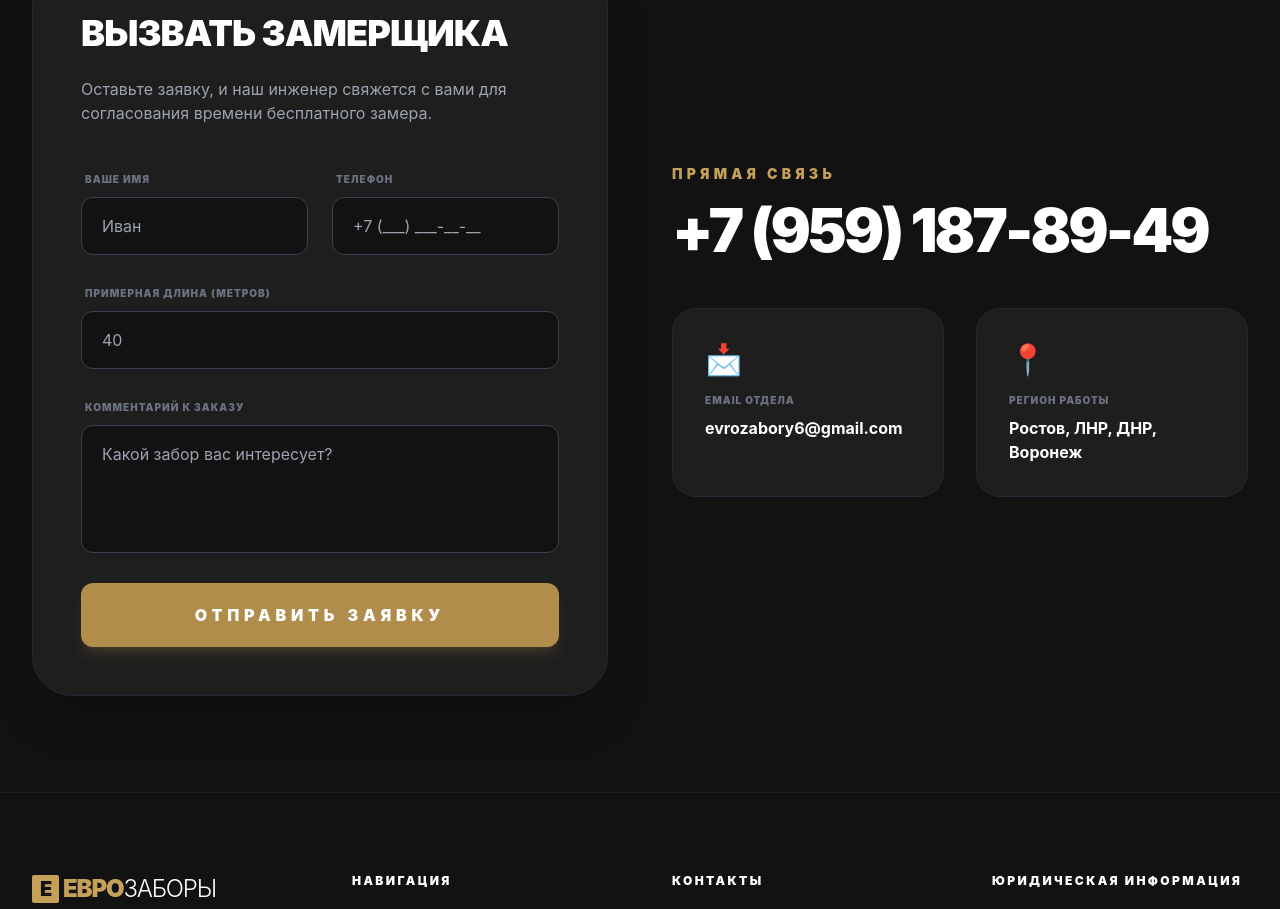
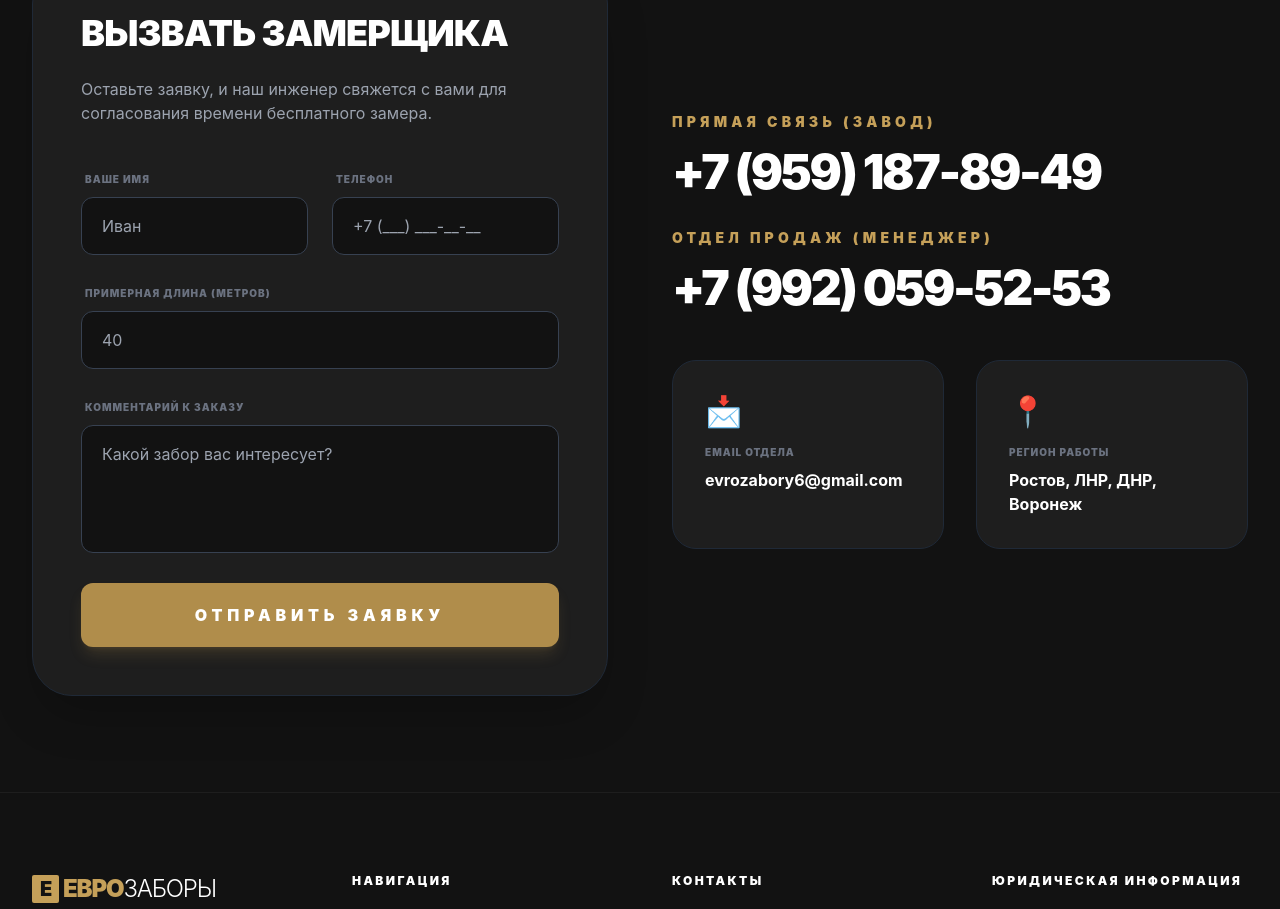
Before and after one commit to ksasha79/KovkaMaster, a React (Vite) app: page / in a window 1280 px wide. Shown: the part 8792-9701 px from the top of the page. Built offline with nearby package versions, Linux system fonts and the light colour scheme.

Commit message:
Update Contact.tsx

```diff
--- a/components/Contact.tsx
+++ b/components/Contact.tsx
@@ -76,7 +76,7 @@ const Contact: React.FC<ContactProps> = ({ prefillMessage }) => {
                     <label className="text-[10px] uppercase font-black text-gray-500 tracking-widest ml-1">Ваше имя</label>
                     <input
                       required
-                      className="w-full bg-metal-900 border border-gray-700 rounded-xl px-5 py-4 outline-none focus:border-gold-500 transition-all"
+                      className="w-full bg-metal-900 border border-gray-700 rounded-xl px-5 py-4 outline-none focus:border-gold-500 transition-all text-white"
                       placeholder="Иван"
                       value={formData.name}
                       onChange={e => setFormData({...formData, name: e.target.value})}
@@ -87,7 +87,7 @@ const Contact: React.FC<ContactProps> = ({ prefillMessage }) => {
                     <input
                       required
                       type="tel"
-                      className="w-full bg-metal-900 border border-gray-700 rounded-xl px-5 py-4 outline-none focus:border-gold-500 transition-all"
+                      className="w-full bg-metal-900 border border-gray-700 rounded-xl px-5 py-4 outline-none focus:border-gold-500 transition-all text-white"
                       placeholder="+7 (___) ___-__-__"
                       value={formData.phone}
                       onChange={e => setFormData({...formData, phone: e.target.value})}
@@ -99,7 +99,7 @@ const Contact: React.FC<ContactProps> = ({ prefillMessage }) => {
                   <label className="text-[10px] uppercase font-black text-gray-500 tracking-widest ml-1">Примерная длина (метров)</label>
                   <input
                     type="number"
-                    className="w-full bg-metal-900 border border-gray-700 rounded-xl px-5 py-4 outline-none focus:border-gold-500 transition-all"
+                    className="w-full bg-metal-900 border border-gray-700 rounded-xl px-5 py-4 outline-none focus:border-gold-500 transition-all text-white"
                     placeholder="40"
                     value={formData.length}
                     onChange={e => setFormData({...formData, length: e.target.value})}
@@ -109,7 +109,7 @@ const Contact: React.FC<ContactProps> = ({ prefillMessage }) => {
                 <div className="space-y-2">
                   <label className="text-[10px] uppercase font-black text-gray-500 tracking-widest ml-1">Комментарий к заказу</label>
                   <textarea
-                    className="w-full bg-metal-900 border border-gray-700 rounded-xl px-5 py-4 outline-none focus:border-gold-500 transition-all h-32 resize-none"
+                    className="w-full bg-metal-900 border border-gray-700 rounded-xl px-5 py-4 outline-none focus:border-gold-500 transition-all h-32 resize-none text-white"
                     placeholder="Какой забор вас интересует?"
                     value={formData.message}
                     onChange={e => setFormData({...formData, message: e.target.value})}
@@ -135,9 +135,14 @@ const Contact: React.FC<ContactProps> = ({ prefillMessage }) => {
           {/* Правая часть: Контакты */}
           <div className="flex flex-col justify-center space-y-12">
             <div>
-              <h3 className="text-gold-500 font-black uppercase tracking-[0.3em] text-sm mb-4">Прямая связь</h3>
-              <a href="tel:+79591878949" className="text-5xl md:text-6xl font-black hover:text-gold-500 transition-colors tracking-tighter">
+              <h3 className="text-gold-500 font-black uppercase tracking-[0.3em] text-sm mb-4">Прямая связь (Завод)</h3>
+              <a href="tel:+79591878949" className="text-4xl md:text-5xl font-black hover:text-gold-500 transition-colors tracking-tighter block mb-8">
                 +7 (959) 187-89-49
+              </a>
+
+              <h3 className="text-gold-500 font-black uppercase tracking-[0.3em] text-sm mb-4">Отдел продаж (Менеджер)</h3>
+              <a href="tel:+79920595253" className="text-4xl md:text-5xl font-black hover:text-gold-500 transition-colors tracking-tighter block">
+                +7 (992) 059-52-53
               </a>
             </div>
 
```
